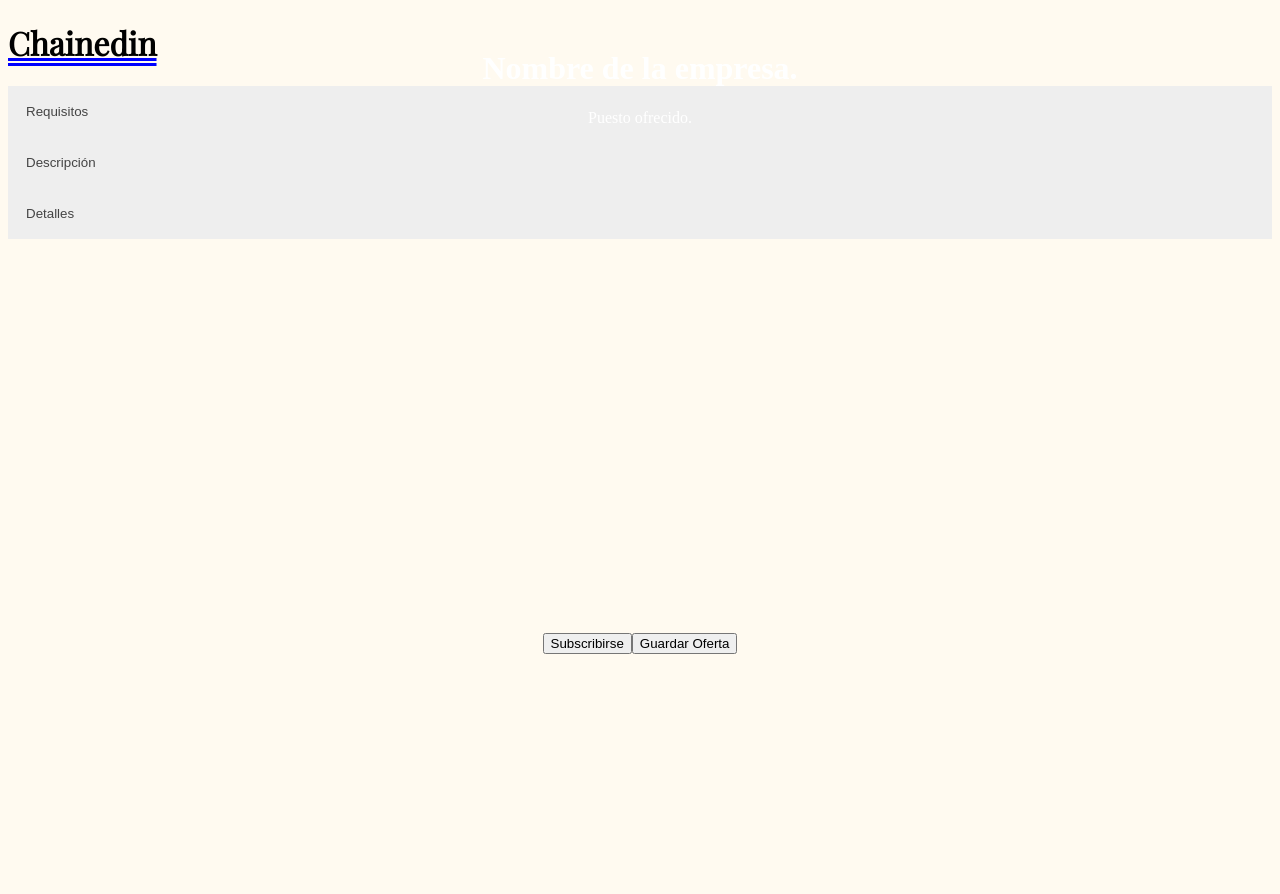
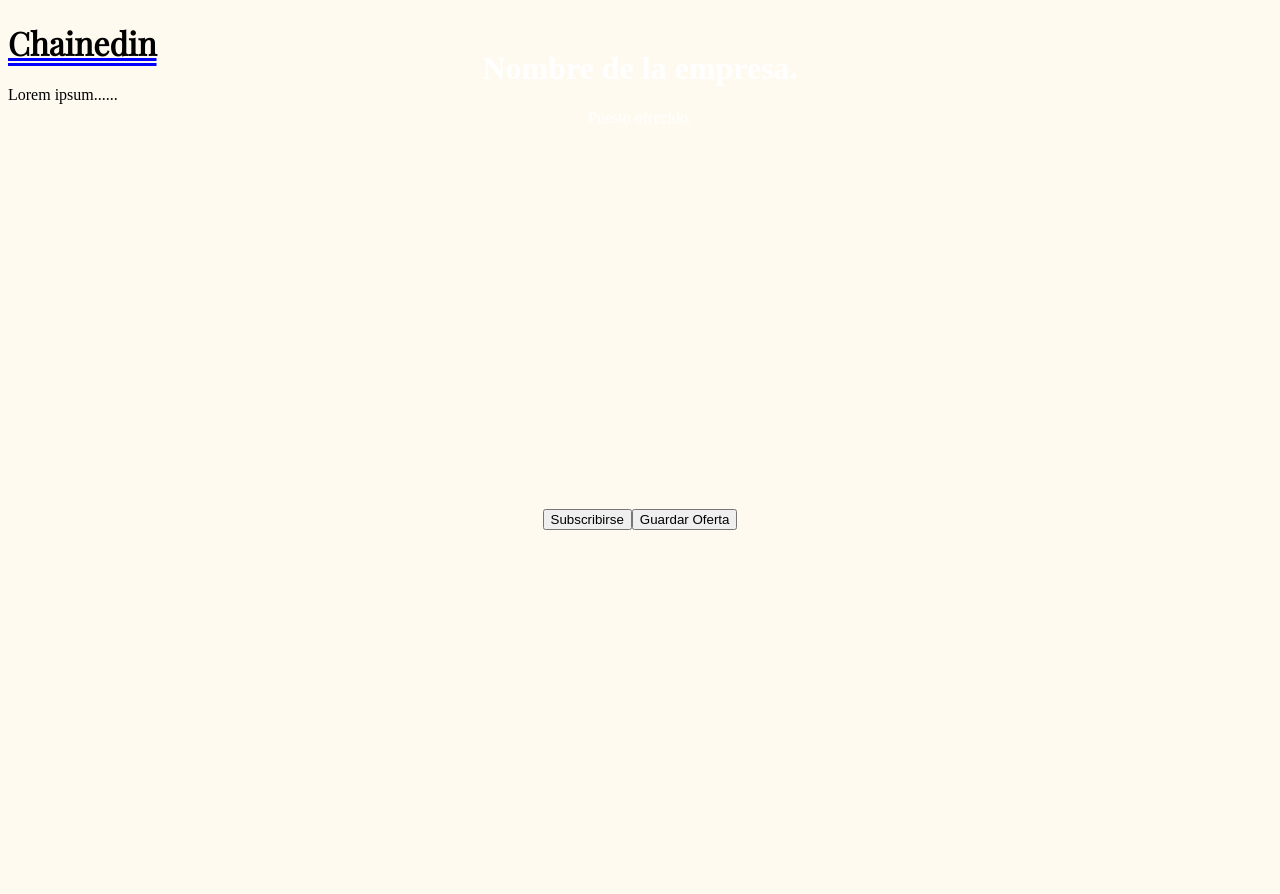
Before and after one commit to Molter73/chainedin, a PHP site: page /html/offer.html in a window 1280 px wide. Shown: the top 894 px of the page. Run offline with PHP 8.4, Linux system fonts and the light colour scheme; some web fonts are replaced.

```diff
--- a/html/main.html
+++ b/html/main.html
@@ -13,12 +13,11 @@
 <template id="plantillaOferta">
     <div class="plantilla">
         <h2>Nombre Empresa: <span class="name"></span></h2>
-        <p>Oferta <span class="oferta"></span></p>
-        <p>Detalles adicionales. <span class="detalles"></span></p>
+        <p>Oferta: <span class="oferta"></span></p>
     </div>
 </template>
 
-<body style="background-color: rgba(255, 250, 240, 0.945);">
+<body>
 
     <ul id="listaOfertas" class="lista-ofertas">
         <li id="loader">Loading...</li>
--- a/html/offer.html
+++ b/html/offer.html
@@ -11,31 +11,23 @@
 </head>
 
 <body>
-    <h1 class="chainedin-title">Chainedin</h1>
+    <div>
+        <h1 class="chainedin-title">Chainedin</h1>
+    </div>
+
     <div class="hero-image">
         <div class="hero-text">
-            <h1 class="nombreEmpresa">Nombre de la empresa.</h1>
-            <p class="puesto">Puesto ofrecido.</p>
+            <h1 id="nombre-empresa" class="nombreEmpresa">Nombre de la empresa.</h1>
+            <p id="puesto" class="puesto">Puesto ofrecido.</p>
         </div>
     </div>
 
-    <button class="accordion">Requisitos</button>
-    <div class="panel" id="requisitos">
-        <p>Lorem ipsum...</p>
-    </div>
-
-    <button class="accordion">Descripción</button>
-    <div class="panel" id="descripcion">
+    <div id="descripcion">
         <p>Lorem ipsum......</p>
     </div>
 
-    <button class="accordion">Detalles</button>
-    <div class="panel" id="detalles">
-        <p>Lorem ipsum...</p>
-    </div>
-
     <div class="botonesBottom">
-        <button class="botonBottom">Subscribirse</button>
+        <button id="subscribe" class="botonBottom">Subscribirse</button>
         <button class="botonBottom">Guardar Oferta</button>
 
     </div>
--- a/js/main.js
+++ b/js/main.js
@@ -29,7 +29,6 @@ async function llenarListaOfertas() {
         plantilla = ofertaVacia.querySelector(".plantilla");
         ofertaVacia.querySelector(".name").textContent = oferta.company;
         ofertaVacia.querySelector(".oferta").textContent = oferta.title;
-        ofertaVacia.querySelector(".detalles").textContent = oferta.description;
         plantilla.setAttribute("id", oferta.id);
         plantilla.addEventListener("click", (event) => {
             target = event.target.classList.contains("plantilla") ?
--- a/php/apply.php
+++ b/php/apply.php
@@ -93,6 +93,7 @@ validate_session();
 
 switch ($_SERVER["REQUEST_METHOD"]) {
     case "POST":
+        var_dump($_POST);
         $job_id = filter_input(INPUT_POST, "job_id", FILTER_VALIDATE_INT);
         echo apply($_SESSION["user_id"], $job_id);
         break;
--- a/php/jobs.php
+++ b/php/jobs.php
@@ -18,12 +18,32 @@ include_once("error.php");
 include_once("db.php");
 include_once("session.php");
 
+function get_job($id) {
+    $conn = db_connect();
+
+    $stmt = mysqli_prepare($conn, "SELECT * FROM jobs WHERE id=?");
+    mysqli_stmt_bind_param($stmt, "i", $id);
+    if (!mysqli_stmt_execute($stmt)) {
+        internal_error(DATABASE_QUERY_ERROR, mysqli_error());
+    }
+
+    $res = mysqli_stmt_get_result($stmt);
+    $data = mysqli_fetch_assoc($res);
+
+    mysqli_close($conn);
+
+    return json_encode(array(
+        'error' => 0,
+        'data' => $data,
+    ));
+}
+
 function get_jobs($count, $page) {
     $offset = $page * $count;
 
     $conn = db_connect();
 
-    $stmt = mysqli_prepare($conn, "SELECT * FROM jobs ORDER BY creation_date DESC LIMIT ?,?");
+    $stmt = mysqli_prepare($conn, "SELECT id, title, company FROM jobs ORDER BY creation_date DESC LIMIT ?,?");
     mysqli_stmt_bind_param($stmt, "ii", $offset, $count);
     if (!mysqli_stmt_execute($stmt)) {
         internal_error(DATABASE_QUERY_ERROR, mysqli_error());
@@ -86,6 +106,9 @@ validate_session();
 
 switch($_SERVER["REQUEST_METHOD"]) {
     case "GET":
+        $id = filter_input(INPUT_GET, "id", FILTER_VALIDATE_INT);
+
+        if (is_null($id)) {
             $count = filter_input(INPUT_GET, "count", FILTER_VALIDATE_INT, [
                 "options" => [
                     "default" => 20
@@ -96,6 +119,9 @@ switch($_SERVER["REQUEST_METHOD"]) {
                 ]]);
 
             echo get_jobs($count, $page);
+        } else {
+            echo get_job($id);
+        }
         break;
 
     case "POST":
```
Also changed, not shown: js/offer.js (+32 -20 lines). Lines whose indentation alone changed are shown as unchanged.
